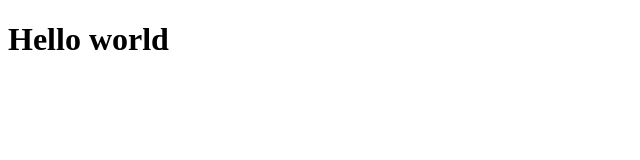
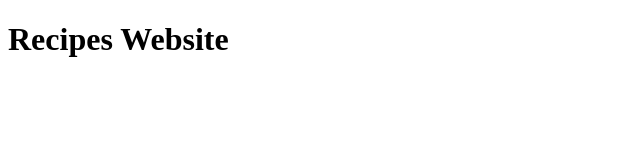
Before and after one commit to Gurvinder211/Recipes-Website, a website: page public/index.html in a window 1280 px wide. Shown: the whole page, without its empty margins (0-640 px from the left). Drawn offline with Linux system fonts and the light colour scheme.

Commit message:
created a css file and a recipes folder

```diff
--- a/public/index.html
+++ b/public/index.html
@@ -4,10 +4,11 @@
     <meta charset="UTF-8">
     <meta http-equiv="X-UA-Compatible" content="IE=edge">
     <meta name="viewport" content="width=device-width, initial-scale=1.0">
+    <link rel = "stylesheet" href="css/style.css">
     <title>Recipes Website</title>
 </head>
 <body>
-    <h1>Hello world</h1>
+    <h1>Recipes Website</h1>
 
 </body>
 </html>
```
Also changed, not shown: public/css/style.css (added).
